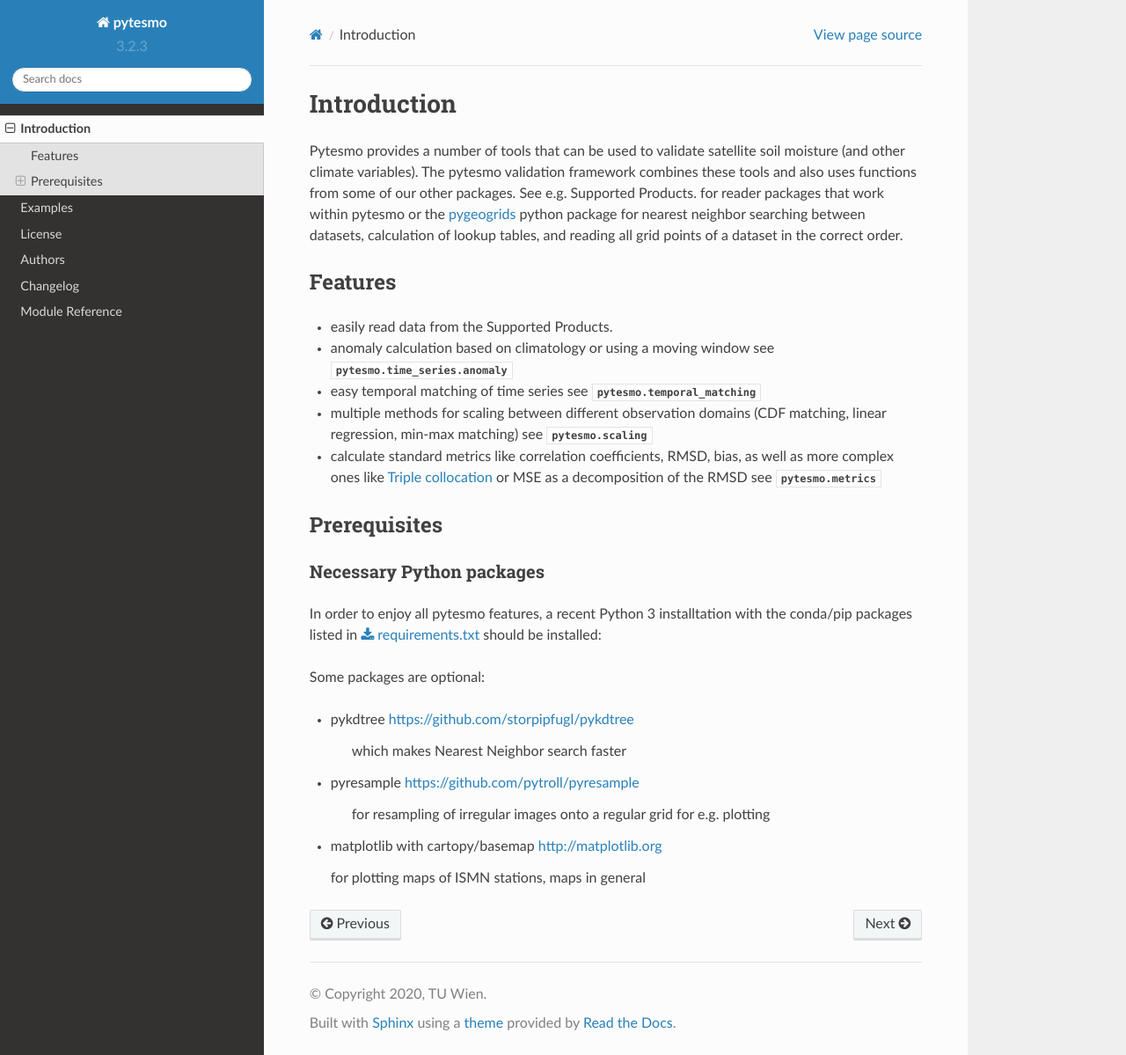
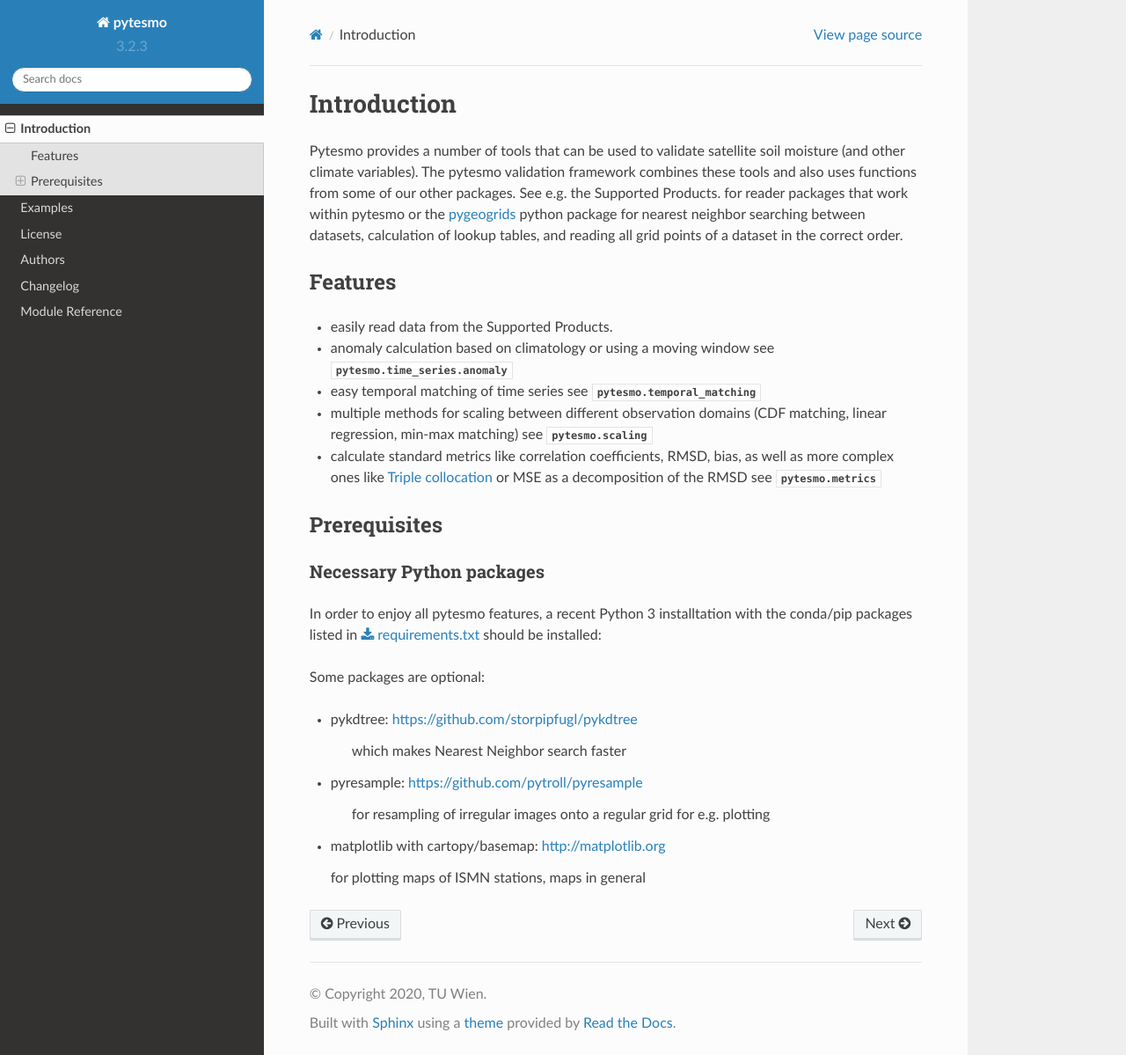
Before and after one commit to TUW-GEO/pytesmo, a Sphinx documentation site: the page built from docs/introduction.rst, in a window 1280 px wide and 1199 px high. Shown: the whole window at 88% size. Built offline with Sphinx 7.4.7 and the Read the Docs theme 2.0.0, drawn with Linux system fonts in a browser that asks for light colours; pages that are not in the unit, such as notebooks, are missing from menus.

Commit message:
Update docs

```diff
--- a/docs/examples.rst
+++ b/docs/examples.rst
@@ -54,7 +54,7 @@ It also shows the usage of the :mod:`pytesmo.df_metrics` module.
 
 It is stopped after 2 stations to not take to long to run and produce a lot of plots
 
-It can be found in the /examples folder of the pytesmo package under the name compare_ISMN_ASCAT.py.
+It can be found in the docs/examples folder of the pytesmo package under the name compare_ISMN_ASCAT.py.
 
 .. include::
    examples/compare_ASCAT_ISMN/compare_ASCAT_ISMN.rst
--- a/docs/examples/swi_calculation/swi_calc.rst
+++ b/docs/examples/swi_calculation/swi_calc.rst
@@ -42,7 +42,7 @@ Read a point in Northern Italy:
     ascat_ts = ascat_reader.read(2302069, mask_ssf=True, mask_frozen_prob=80, mask_snow_prob=20)
     ascat_ts.plot()
 
-.. image:: ./output_1_1.png
+.. image:: examples/swi_calculation/output_1_1.png
 
 Apply the exponential filter to calculate SWI from SM:
 
@@ -64,4 +64,4 @@ Apply the exponential filter to calculate SWI from SM:
     ascat_sm_ts['swi_t50'].plot(ax=ax, lw=2,label='SWI T=50')
     plt.legend()
 
-.. image:: ./output_2_1.png
+.. image:: examples/swi_calculation/output_2_1.png
--- a/docs/introduction.rst
+++ b/docs/introduction.rst
@@ -5,7 +5,7 @@ Introduction
 Pytesmo provides a number of tools that can be used to validate satellite
 soil moisture (and other climate variables). The pytesmo validation framework
 combines these tools and also uses functions from some of our other packages.
-See e.g. Supported Products. for reader packages that work within pytesmo
+See e.g. the Supported Products. for reader packages that work within pytesmo
 or the `pygeogrids <https://github.com/TUW-GEO/pygeogrids>`__ python package for nearest
 neighbor searching between datasets, calculation of lookup tables, and
 reading all grid points of a dataset in the correct order.
@@ -35,14 +35,14 @@ should be installed:
 
 Some packages are optional:
 
-* pykdtree https://github.com/storpipfugl/pykdtree
+* pykdtree: https://github.com/storpipfugl/pykdtree
 
 	which makes Nearest Neighbor search faster
 
-* pyresample https://github.com/pytroll/pyresample
+* pyresample: https://github.com/pytroll/pyresample
 
 	for resampling of irregular images onto a regular grid for e.g. plotting
 
-* matplotlib with cartopy/basemap http://matplotlib.org
+* matplotlib with cartopy/basemap: http://matplotlib.org
 
   for plotting maps of ISMN stations, maps in general
```
Also changed, not shown: README.rst (+2 -8 lines), docs/examples/anomalies/anomalies.rst (+4 -4 lines), docs/examples/compare_ASCAT_ISMN/compare_ASCAT_ISMN.rst (+6 -6 lines), docs/examples/triple_collocation/Triple collocation.rst (+4 -4 lines).
